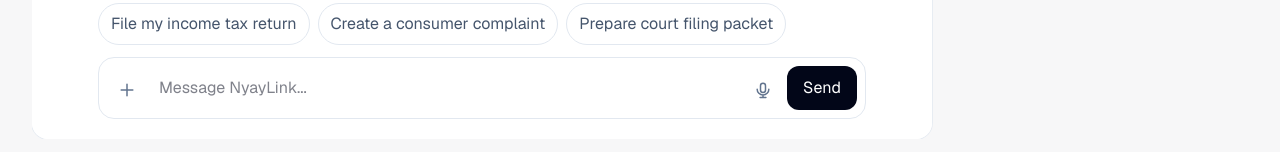
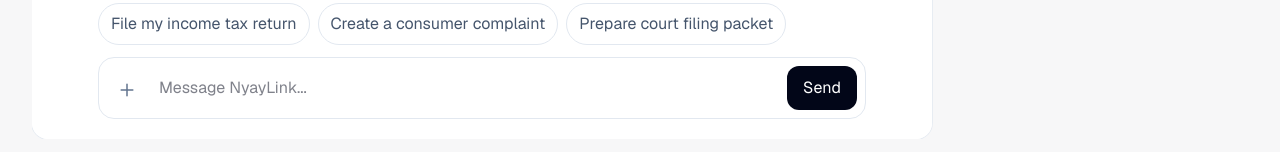
Before and after one commit to farzeenilyaszargar/Caseway, a Next.js app: page /assistant in a window 1280 px wide. Shown: the part 645-797 px from the top of the page. Built offline with nearby package versions, Linux system fonts and the light colour scheme.

Commit message:
Remove mic composer control

```diff
--- a/app/assistant/page.tsx
+++ b/app/assistant/page.tsx
@@ -60,36 +60,6 @@
   id: string;
   name: string;
   size: number;
-};
-
-type SpeechRecognitionResultItem = {
-  transcript: string;
-};
-
-type SpeechRecognitionResultListItem = {
-  0: SpeechRecognitionResultItem;
-};
-
-type SpeechRecognitionEvent = {
-  results: ArrayLike<SpeechRecognitionResultListItem>;
-};
-
-type BrowserSpeechRecognition = {
-  continuous: boolean;
-  interimResults: boolean;
-  lang: string;
-  onresult: ((event: SpeechRecognitionEvent) => void) | null;
-  onend: (() => void) | null;
-  onerror: (() => void) | null;
-  start: () => void;
-  stop: () => void;
-};
-
-type SpeechRecognitionConstructor = new () => BrowserSpeechRecognition;
-
-type SpeechWindow = Window & {
-  SpeechRecognition?: SpeechRecognitionConstructor;
-  webkitSpeechRecognition?: SpeechRecognitionConstructor;
 };
 
 type DropdownKey = "workflow" | "city" | "category" | null;
@@ -255,7 +225,6 @@
 
 export default function AssistantPage() {
   const fileInputRef = useRef<HTMLInputElement | null>(null);
-  const recognitionRef = useRef<BrowserSpeechRecognition | null>(null);
   const [mode, setMode] = useState<Mode>("agent");
   const [workflows, setWorkflows] = useState<Workflow[]>([]);
   const [selectedWorkflowId, setSelectedWorkflowId] = useState<Workflow["id"]>("income_tax_return");
@@ -275,7 +244,6 @@
   const [status, setStatus] = useState("Ready");
   const [submission, setSubmission] = useState<string | null>(null);
   const [attachedDocuments, setAttachedDocuments] = useState<AttachedDocument[]>([]);
-  const [isListening, setIsListening] = useState(false);
   const [openDropdown, setOpenDropdown] = useState<DropdownKey>(null);
 
   const [category, setCategory] = useState("All");
@@ -493,46 +461,6 @@
     setAttachedDocuments((current) => current.filter((file) => file.id !== id));
   }
 
-  function toggleListening() {
-    const SpeechRecognition =
-      (window as SpeechWindow).SpeechRecognition || (window as SpeechWindow).webkitSpeechRecognition;
-    if (!SpeechRecognition) {
-      setStatus("Mic unavailable");
-      setMessages((current) => [
-        ...current,
-        { role: "system", text: "Voice input is not available in this browser. You can still type or attach documents." },
-      ]);
-      return;
-    }
-
-    if (isListening) {
-      recognitionRef.current?.stop();
-      setIsListening(false);
-      return;
-    }
-
-    const recognition = new SpeechRecognition();
-    recognition.continuous = false;
-    recognition.interimResults = true;
-    recognition.lang = "en-IN";
-    recognition.onresult = (event) => {
-      const transcript = Array.from(event.results)
-        .map((result) => result[0]?.transcript || "")
-        .join(" ")
-        .trim();
-      if (transcript) setInput(transcript);
-    };
-    recognition.onend = () => setIsListening(false);
-    recognition.onerror = () => {
-      setIsListening(false);
-      setStatus("Mic stopped");
-    };
-    recognitionRef.current = recognition;
-    recognition.start();
-    setIsListening(true);
-    setStatus("Listening");
-  }
-
   async function requestReview(lawyer: Lawyer) {
     setSelectedLawyerId(lawyer.id);
     setReviewRequest(null);
@@ -733,28 +661,6 @@
                       placeholder={agentTurn?.missingFields[0]?.placeholder || "Message NyayLink..."}
                       className="min-w-0 flex-1 bg-transparent px-2 py-2.5 text-[15px] outline-none"
                     />
-                    <button
-                      type="button"
-                      onClick={toggleListening}
-                      aria-label={isListening ? "Stop voice input" : "Start voice input"}
-                      title={isListening ? "Stop voice input" : "Start voice input"}
-                      className={`grid h-10 w-10 shrink-0 place-items-center rounded-full text-sm font-semibold ${
-                        isListening
-                          ? "bg-slate-950 text-white"
-                          : "text-slate-500 hover:bg-slate-100 hover:text-slate-950"
-                      }`}
-                    >
-                      {isListening ? (
-                        <svg aria-hidden="true" viewBox="0 0 24 24" className="h-4 w-4" fill="currentColor">
-                          <path d="M8 8h8v8H8z" />
-                        </svg>
-                      ) : (
-                        <svg aria-hidden="true" viewBox="0 0 24 24" className="h-5 w-5" fill="none" stroke="currentColor" strokeWidth="1.8">
-                          <path d="M12 4a3 3 0 0 0-3 3v5a3 3 0 0 0 6 0V7a3 3 0 0 0-3-3Z" />
-                          <path d="M19 11a7 7 0 0 1-14 0M12 18v3M8.5 21h7" strokeLinecap="round" />
-                        </svg>
-                      )}
-                    </button>
                     <button className="rounded-xl bg-slate-950 px-4 py-2.5 text-sm font-semibold text-white hover:bg-slate-800 disabled:cursor-not-allowed disabled:bg-slate-300">
                       {isSending ? "..." : "Send"}
                     </button>
```
